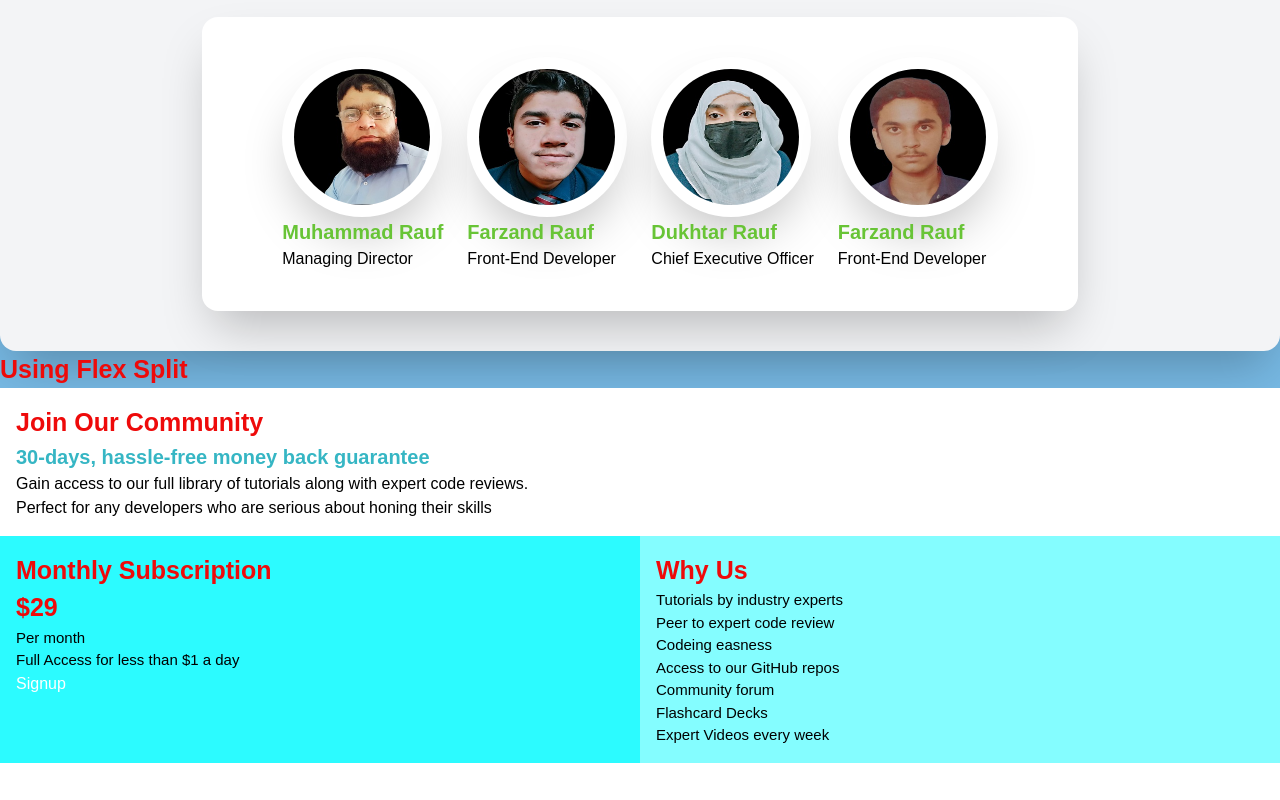
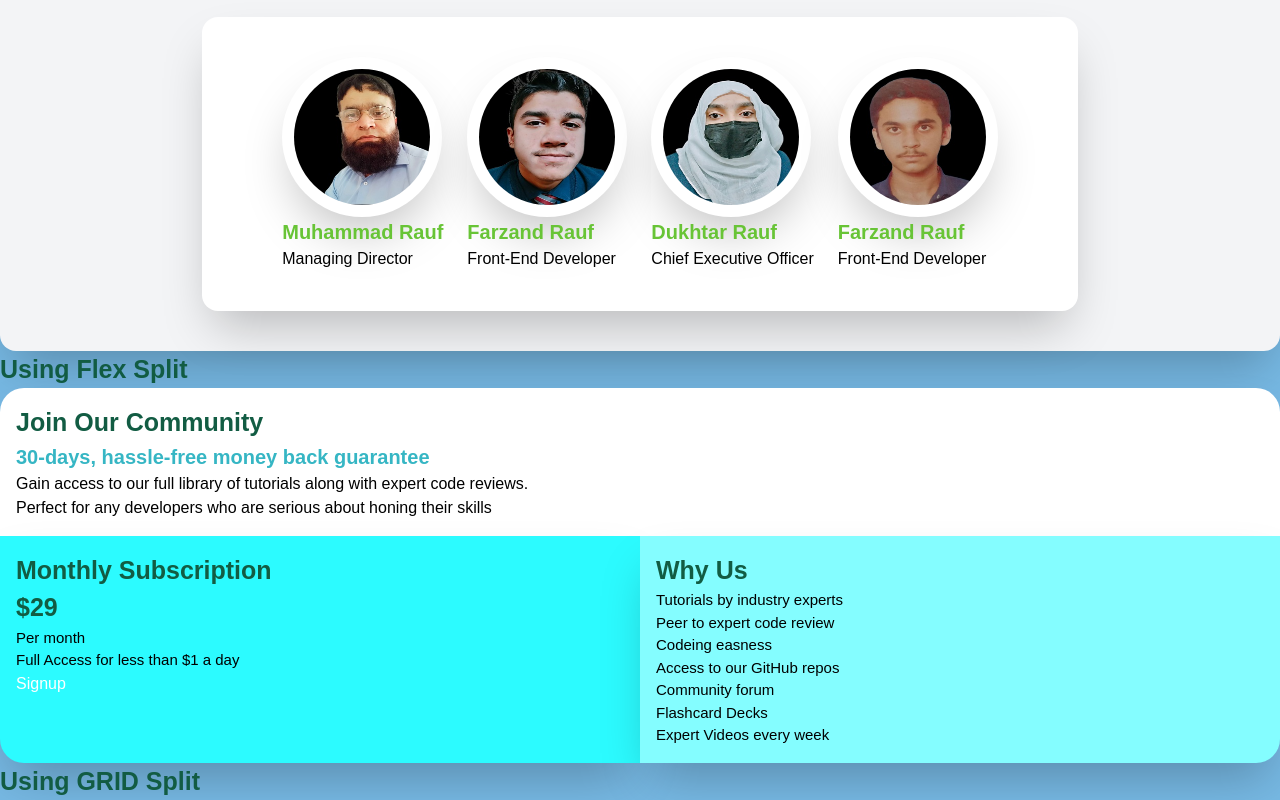
Before and after one commit to DoctorMalix/Cards, a Next.js app: page / in a window 1280 px wide. Shown: the part 241-1041 px from the top of the page. Before the commit the page ends 1004 px from the top, so only its background shows below. Built offline with nearby package versions, Linux system fonts and the light colour scheme.

Commit message:
Update 1736

```diff
--- a/src/app/globals.css
+++ b/src/app/globals.css
@@ -45,7 +45,7 @@ body {
   .flexmain h1{
     font-size: 25px;
     font-weight: 900;
-    color: rgb(238, 10, 10);
+    color: rgb(18, 92, 67);
     text-align:left;
     /* text-shadow: 2px 2px 5px red; */
     /* text-shadow: 0 0 3px #FF0000, 0 0 5px #0000FF; */
@@ -147,7 +147,7 @@ body {
     padding: 8px 15px;
     width: 120px;
     margin-top: 10px;
-    background-color: red;
+    background-color: rgb(255, 221, 0);
     border-radius: 4px;
 
   }
--- a/src/app/page.tsx
+++ b/src/app/page.tsx
@@ -45,12 +45,12 @@ export default function Home() {
       </div>
     </div>
 
-    <div className="flexmain">
+    <div className="flexmain  ">
         <h1> Using Flex Split</h1>
         {/* ======================================================== */}
 
 <section className="container flex-col">
-<div className="top">
+<div className="top rounded-t-3xl shadow-2xl">
 
 
                     <h1>Join Our Community</h1>
@@ -60,7 +60,7 @@ export default function Home() {
 
 </div>
     <section className="container flex-row">
-            <div className="left-half">
+            <div className="left-half  rounded-bl-3xl shadow-2xl">
                 <article>
                     <h1>Monthly Subscription</h1>
                     <h1>$29</h1>
@@ -69,7 +69,8 @@ export default function Home() {
                     <button> Signup </button>
                 </article>
             </div>
-  <div className="right-half">
+
+  <div className="right-half rounded-br-3xl shadow-2xl">
         <article>
             <h1> Why Us</h1>
             <h3>Tutorials by industry experts</h3>
@@ -82,12 +83,19 @@ export default function Home() {
         </article>
   </div>
 </section>
+
 </section>
+
+
         {/* ========================================================== */}
-    </div>
+
+
+    <h1> Using GRID Split</h1>
+        {/* ======================================================== */}
 
 
 
+ </div>
 
 
 
```
